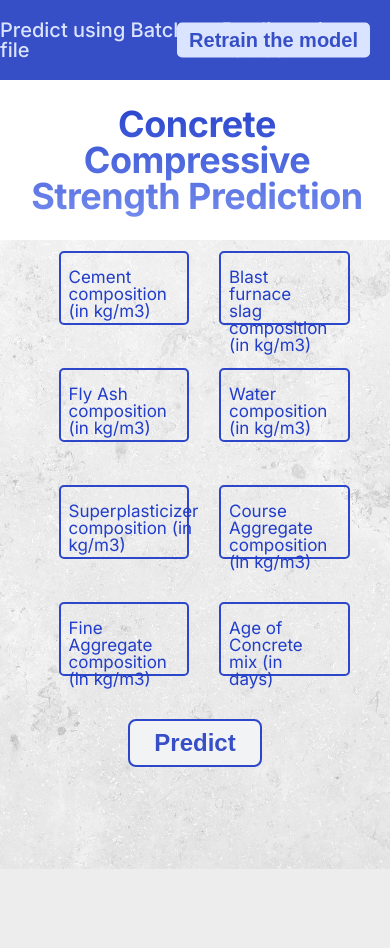
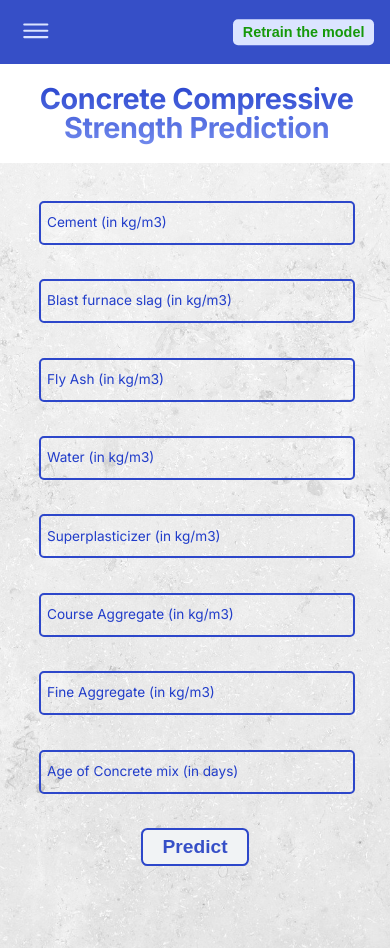
Before and after one commit to Vishnu-Nadh/Concrete_strength_prediction, a Flask app: page / in a window 390 px wide. Before the commit the page ends 869 px from the top, so only its background shows below. Run offline with Flask 2, Linux system fonts and the light colour scheme; parts of the project's set-up code (start-up, migrations or seed data) failed here and were passed over; some libraries are stand-ins or nearby versions.

Commit message:
Completed Responsive UI with ajax

```diff
--- a/main.py
+++ b/main.py
@@ -6,8 +6,8 @@ from flask_cors import cross_origin, CORS
 import flask_monitoringdashboard as dashboard
 import os
 
-os.putenv('LANG', 'en_US.UTF-8')
-os.putenv('LC_ALL', 'en_US.UTF-8')
+os.putenv("LANG", "en_US.UTF-8")
+os.putenv("LC_ALL", "en_US.UTF-8")
 
 app = Flask(__name__)
 dashboard.bind(app)
@@ -19,47 +19,50 @@ app.config["INPUT_DATA_PATH"] = os.path.join(root_dir, "Prediction_Input")
 app.config["SENT_RESULT_PATH"] = os.path.join(root_dir, "Predicted_Output")
 
 
-
-@app.route("/", methods=['GET'])
+@app.route("/", methods=["GET"])
 @cross_origin()
 def home():
-    return render_template('index.html')
+    return render_template("index.html")
 
-@app.route("/train", methods = ['GET', 'POST'])
+
+@app.route("/train", methods=["GET", "POST"])
 @cross_origin()
 def trainModel():
     try:
-        if request.method == 'POST':
+        if request.method == "POST":
             if request.json["start"]:
+
                 """model training goes here"""
                 output = "Model training completed!"
                 return jsonify(output)
                 # return render_template('index.html')
         else:
-            return render_template('index.html')
+            return render_template("index.html")
     except exception as e:
-         raise e
+        raise e
 
-@app.route("/predict_from_values", methods = ['GET', 'POST'])
+
+@app.route("/predict_from_values", methods=["GET", "POST"])
 @cross_origin()
 def predictFromValue():
     try:
-        if request.method == 'POST':
+        if request.method == "POST":
             data_dict = request.json
             output = "45 Mpa"
             return jsonify(output)
             # return render_template('index.html')
         else:
-            return render_template('index.html')
+            return render_template("index.html")
     except exception as e:
-         raise e
+        raise e
 
-@app.route("/predict_from_csv", methods = ['GET', 'POST'])
+
+@app.route("/predict_from_csv", methods=["GET", "POST"])
 @cross_origin()
 def predictFromCSV():
     try:
-        if request.method == 'POST':
-            file = request.files['file']
+        if request.method == "POST":
+            file = request.files["file"]
             print(file)
             print(file.filename)
             file.save(
@@ -69,24 +72,24 @@ def predictFromCSV():
 
             # status = 'success'
             dic = {
-            # "status" : "error",
-            "status" : "success",
-            "val_error" : "validation error message"
+                # "status" : "error",
+                "status": "success",
+                "val_error": "validation error message",
             }
             if dic["status"] == "error":
                 return jsonify(dic)
             else:
-                """ prediction calculation goes here"""
+                """prediction calculation goes here"""
                 return jsonify(dic)
         else:
-            return render_template('predictCSV.html')
+            return render_template("predictCSV.html")
     except exception as e:
-         raise e
+        raise e
 
 
 port = int(os.getenv("PORT", 5000))
 if __name__ == "__main__":
-    host = '0.0.0.0'
+    host = "0.0.0.0"
     httpd = simple_server.make_server(host, port, app)
-    print("Serving on %s %d" % (host, port))
+    print(f"Serving on {host}:5000")
     httpd.serve_forever()
--- a/static/queries.css
+++ b/static/queries.css
@@ -1,5 +1,82 @@
-@media (max-width: 74em) {
-  .input-box {
-    height: 7rem;
+@media (max-width: 56em) {
+  html {
+    font-size: 55%;
+  }
+
+  .form-values {
+    width: 90%;
   }
 }
+
+@media (max-width: 39em) {
+  html {
+    font-size: 50%;
+  }
+  .form-values {
+    grid-template-columns: 1fr;
+    width: 80%;
+  }
+  .form-label {
+    top: 1.9rem;
+  }
+
+  /* mobile navigation */
+  .btn-mobile-nav {
+    display: block;
+  }
+
+  .page-links-div {
+    position: absolute;
+    justify-content: center;
+    align-items: center;
+    flex-direction: column;
+    width: 100%;
+    height: 8rem;
+    padding: 2rem;
+    top: 8rem;
+    background-color: rgba(255, 255, 255, 0.97);
+    transform: translateX(-100%);
+    /* for animation to work use opacity instead if display none */
+    opacity: 0;
+    pointer-events: none;
+    visibility: hidden;
+    transition: all 0.5s ease-in;
+  }
+
+  .nav-open .page-links-div {
+    opacity: 1;
+    pointer-events: auto;
+    visibility: visible;
+    transform: translateX(0);
+  }
+
+  .nav-open .icon-mobile-nav[name="close-outline"] {
+    display: block;
+  }
+
+  .nav-open .icon-mobile-nav[name="menu-outline"] {
+    display: none;
+  }
+
+  .nav-link:visited,
+  .nav-link:link {
+    color: #6175d8;
+    margin: 0;
+    font-size: 2rem;
+    font-weight: 600;
+  }
+
+  .nav-link:hover,
+  .nav-link:active {
+    color: #364fc7;
+  }
+}
+
+@media (max-width: 22em) {
+  html {
+    font-size: 45%;
+  }
+  .csv-error-message {
+    max-width: 80%;
+  }
+}
--- a/static/style.css
+++ b/static/style.css
@@ -37,16 +37,34 @@ body {
   font-size: 1.6rem;
   padding-top: 0.1rem;
   margin: 0;
+  overflow-x: hidden;
 }
 
+.btn-mobile-nav {
+  cursor: pointer;
+  border: none;
+  background-color: #364fc7;
+  display: none;
+  margin-left: 1.6rem;
+}
+
+.icon-mobile-nav {
+  height: 4.2rem;
+  width: 4.2rem;
+  color: #dbe4ff;
+}
+
+.icon-mobile-nav[name="close-outline"] {
+  display: none;
+}
 .nav-bar {
   position: fixed;
   top: 0;
   width: 100%;
   height: 8rem;
   display: flex;
-  gap: 3rem;
-  justify-content: center;
+  gap: 1rem;
+  justify-content: flex-start;
   align-items: center;
   background-color: #364fc7;
   color: #dbe4ff;
@@ -63,10 +81,10 @@ body {
 
 .train-btn {
   background-color: #dbe4ff;
-  color: #364fc7;
+  color: #16990a;
   padding: 0.6rem 1.2rem;
   font-weight: 600;
-  font-size: 2rem;
+  font-size: 1.8rem;
   border: none;
   border-radius: 5px;
   transition: all 0.3s;
@@ -99,14 +130,14 @@ body {
   width: 100%;
   top: 8rem;
   /* margin-bottom: 5.4rem; */
-  z-index: 999;
+  z-index: 950;
   background-color: #fff;
 }
 
 h1 {
   /* position: fixed; */
   margin: 0 auto;
-  padding: 0.6rem;
+  padding: 0.6rem 1.6rem;
   text-align: center;
   font-size: 3.6rem;
   font-weight: 700;
--- a/templates/base.html
+++ b/templates/base.html
@@ -10,6 +10,14 @@
       href="https://fonts.googleapis.com/css2?family=Inter:wght@400;500;600;700&display=swap"
       rel="stylesheet"
     />
+    <script
+      type="module"
+      src="https://unpkg.com/ionicons@5.0.0/dist/ionicons/ionicons.esm.js"
+    ></script>
+    <script
+      nomodule=""
+      src="https://unpkg.com/ionicons@5.0.0/dist/ionicons/ionicons.js"
+    ></script>
     <link
       rel="stylesheet"
       href="https://pro.fontawesome.com/releases/v5.10.0/css/all.css"
@@ -21,19 +29,36 @@
   </head>
   <body>
     <nav class="nav-bar sticky">
-      <a href="{{ url_for('predictFromCSV') }}" class="csv nav-link"
-        >Predict using Batch file</a
-      >
-      <a href="{{ url_for('predictFromValue') }}" class="values nav-link"
-        >Predict using values</a
-      >
+      <button class="btn-mobile-nav">
+        <ion-icon name="menu-outline" class="icon-mobile-nav"></ion-icon>
+        <ion-icon name="close-outline" class="icon-mobile-nav"></ion-icon>
+      </button>
+      <div class="page-links-div">
+        <a href="{{ url_for('predictFromCSV') }}" class="csv-link nav-link"
+          >Predict using Batch file</a
+        >
+        <a href="{{ url_for('predictFromValue') }}" class="values-link nav-link"
+          >Predict using values</a
+        >
+      </div>
       <form action="/train" method="post" class="retrain-form">
         <button class="train-btn" type="submit">Retrain the model</button>
       </form>
     </nav>
+
     <header class="header sticky">
       <h1>Concrete Compressive Strength Prediction</h1>
     </header>
     {% block content %} {% endblock%}
+    <!-- <script src="https://unpkg.com/ionicons@5.0.0/dist/ionicons.js"></script> -->
+    <script>
+      console.log("base js connected");
+      const navBtn = document.querySelector(".btn-mobile-nav");
+      const navBar = document.querySelector(".nav-bar");
+
+      navBtn.addEventListener("click", function () {
+        navBar.classList.toggle("nav-open");
+      });
+    </script>
   </body>
 </html>
--- a/templates/index.html
+++ b/templates/index.html
@@ -15,8 +15,7 @@
         id="cement"
         name="cement"
       />
-      <label class="form-label" for="cement"
-        >Cement composition (in kg/m3)</label
+      <label class="form-label" for="cement">Cement (in kg/m3)</label
       ><i class="fas fa-check-circle"></i>
       <i class="fas fa-exclamation-circle"></i>
       <div class="error-message">message</div>
@@ -31,7 +30,7 @@
         name="blast_furnace_slag"
       />
       <label class="form-label" for="blast_furnace_slag"
-        >Blast furnace slag composition (in kg/m3)</label
+        >Blast furnace slag (in kg/m3)</label
       >
       <i class="fas fa-check-circle"></i>
       <i class="fas fa-exclamation-circle"></i>
@@ -46,8 +45,7 @@
         id="fly_ash"
         name="fly_ash"
       />
-      <label class="form-label" for="fly_ash"
-        >Fly Ash composition (in kg/m3)</label
+      <label class="form-label" for="fly_ash">Fly Ash (in kg/m3)</label
       ><i class="fas fa-check-circle"></i>
       <i class="fas fa-exclamation-circle"></i>
       <div class="error-message">message</div>
@@ -61,7 +59,7 @@
         id="water"
         name="water"
       />
-      <label class="form-label" for="water">Water composition (in kg/m3)</label
+      <label class="form-label" for="water">Water (in kg/m3)</label
       ><i class="fas fa-check-circle"></i>
       <i class="fas fa-exclamation-circle"></i>
       <div class="error-message">message</div>
@@ -76,7 +74,7 @@
         name="super_plasticizer"
       />
       <label class="form-label" for="super_plasticizer"
-        >Superplasticizer composition (in kg/m3)</label
+        >Superplasticizer (in kg/m3)</label
       ><i class="fas fa-check-circle"></i>
       <i class="fas fa-exclamation-circle"></i>
       <div class="error-message">message</div>
@@ -91,7 +89,7 @@
         name="coarse_aggregate"
       />
       <label class="form-label" for="coarse_aggregate"
-        >Course Aggregate composition (in kg/m3)</label
+        >Course Aggregate (in kg/m3)</label
       ><i class="fas fa-check-circle"></i>
       <i class="fas fa-exclamation-circle"></i>
       <div class="error-message">message</div>
@@ -107,7 +105,7 @@
         name="fine_aggregate"
       />
       <label class="form-label" for="fine_aggregate"
-        >Fine Aggregate composition (in kg/m3)</label
+        >Fine Aggregate (in kg/m3)</label
       ><i class="fas fa-check-circle"></i>
       <i class="fas fa-exclamation-circle"></i>
       <div class="error-message">message</div>
@@ -148,6 +146,10 @@
 <!-- retrain loader -->
 <div class="retrain-loader">
   <div class="loader-text">Your model is being Retrained...</div>
+  <div class="spinners">
+    <div class="spinner1"></div>
+    <div class="spinner2"></div>
+  </div>
 </div>
 <script src="../static/script.js"></script>
 {% endblock %}
```
Also changed, not shown: other parts of static/style.css (+74 -3 lines), Application_logging/logger.py (added, +13 -0 lines), templates/predictCSV.html (+5 -3 lines), flask_monitoringdashboard.db.
